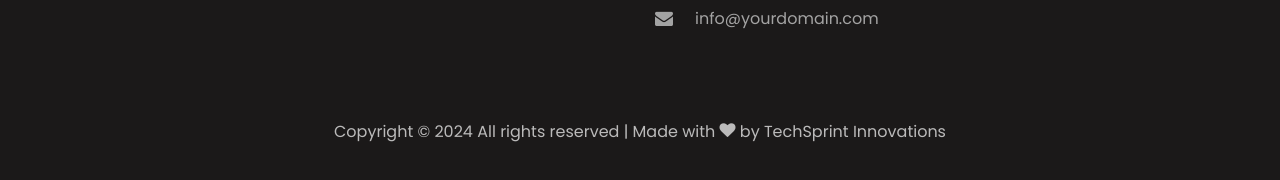
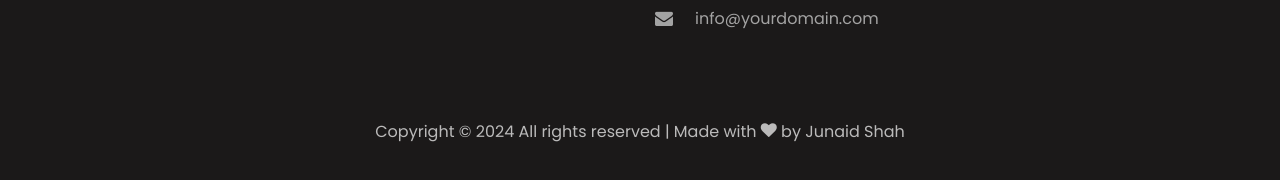
Before and after one commit to junaidfarooqshah04/travelwstest, a plain HTML site: page destination.html in a window 1280 px wide. Shown: the part 3209-3389 px from the top of the page. Drawn offline with nearby package versions, Linux system fonts and the light colour scheme; some packages are replaced by stand-ins of ours; no server answers; files whose address does not match are found by name.

Commit message:
Update destination.html

```diff
--- a/destination.html
+++ b/destination.html
@@ -377,7 +377,7 @@
                         Copyright &copy;
                         <script>
                             document.write(new Date().getFullYear());
-                        </script> All rights reserved | Made with <i class="icon-heart color-danger" aria-hidden="true"></i> by <a href="https://colorlib.com" target="_blank">TechSprint Innovations</a>
+                        </script> All rights reserved | Made with <i class="icon-heart color-danger" aria-hidden="true"></i> by <a href="https://colorlib.com" target="_blank">Junaid Shah</a>
                         <!-- Link back to Colorlib can't be removed. Template is licensed under CC BY 3.0. -->
                     </p>
                 </div>
```
